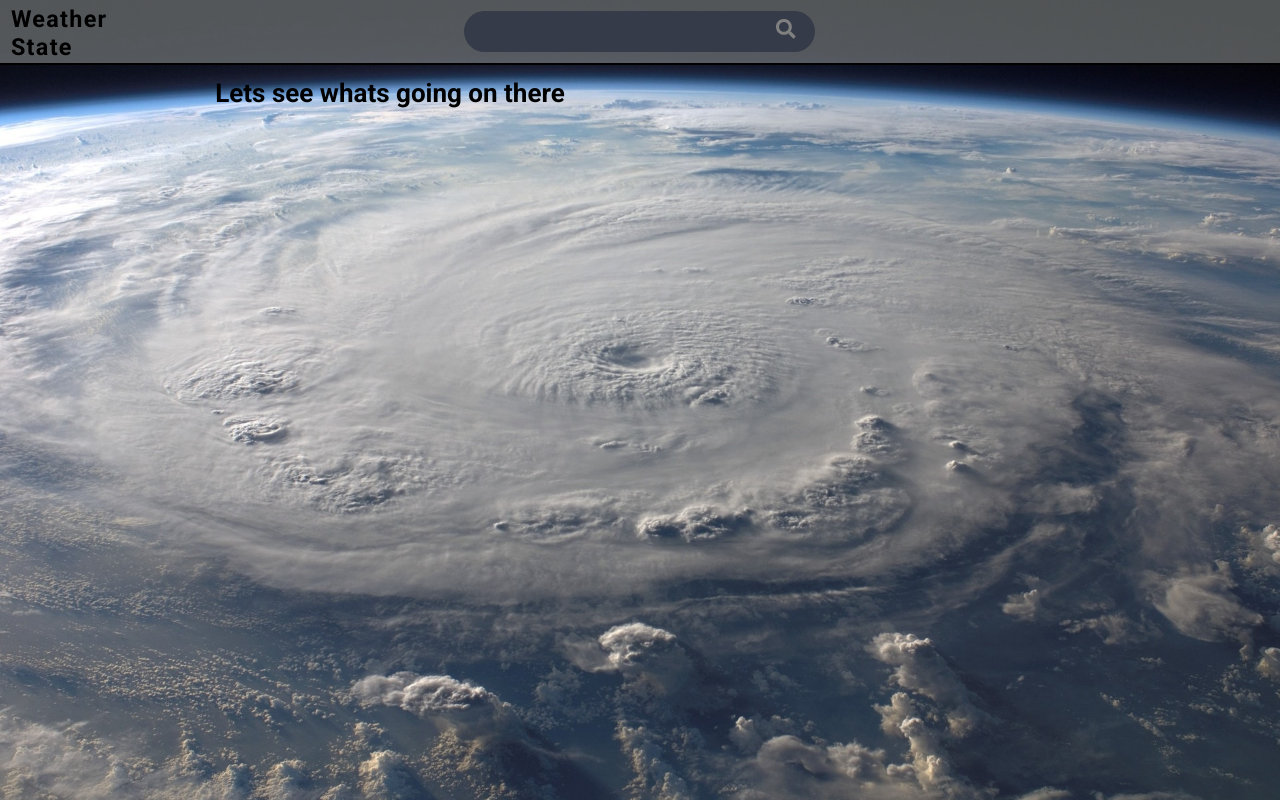
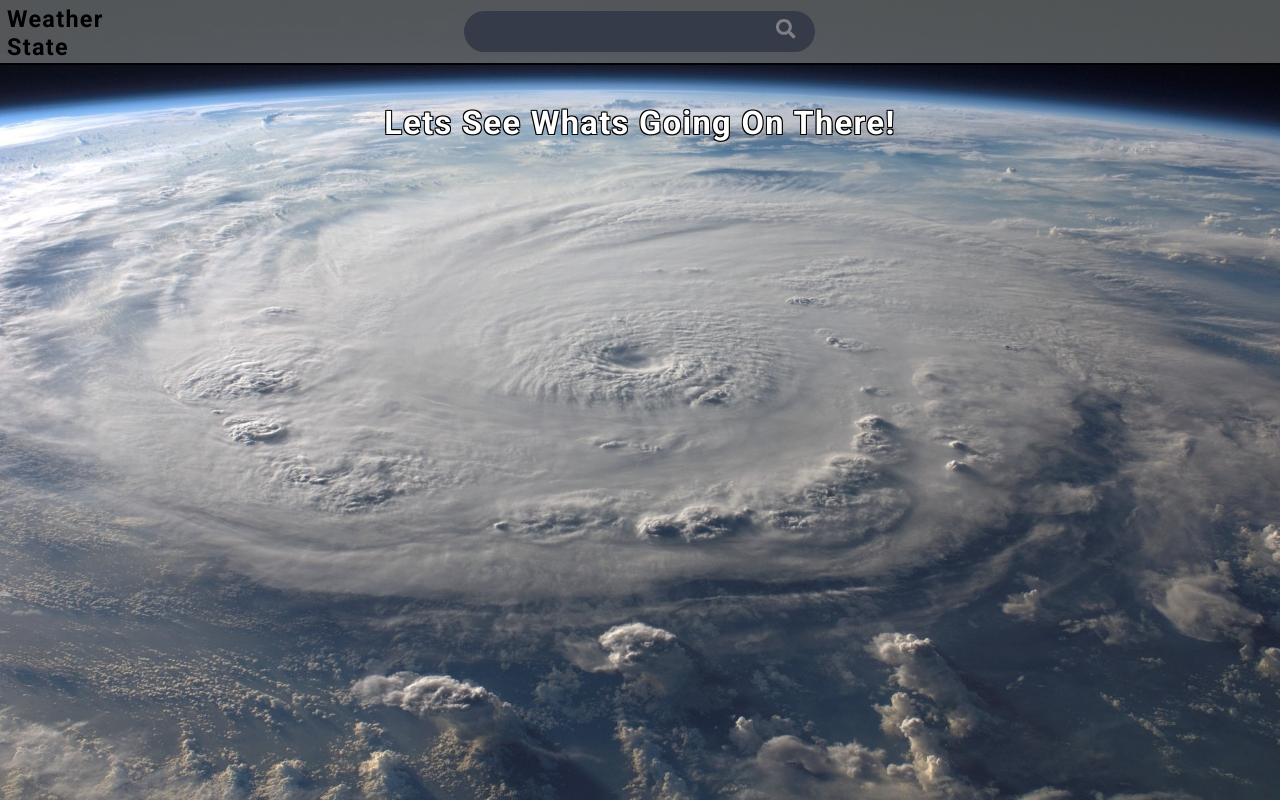
Before and after one commit to Kacper-Arendt/Weather-State, a React (Create React App) app: page / in a window 1280 px wide. Built offline with nearby package versions, Linux system fonts and the light colour scheme; the HTML template or start-up script is replaced by a standard one.

Commit message:
style add box shadow to city

```diff
--- a/src/App.tsx
+++ b/src/App.tsx
@@ -53,8 +53,6 @@ const H1 = styled.h1`
   font-size: 1.8rem;
   letter-spacing: .1rem;
   padding: 5px 0 2px 7px;
-  margin-left: 0.3rem;
-
 `
 
 function App() {
--- a/src/components/Cities.tsx
+++ b/src/components/Cities.tsx
@@ -1,6 +1,7 @@
 import React, {useState} from "react";
 import styled from "styled-components";
 import {useAppDispatch, useAppSelector} from "../redux/hooks";
+import {useEffect} from "react";
 
 import {City} from "./City";
 import {device} from '../Models/MediaQueries'
@@ -8,21 +9,52 @@ import {Status} from '../Models/App';
 import {ICity} from '../Models/City';
 import {Popup} from './UI/Popup';
 import {setMessage} from '../redux/appSlice';
-import {useEffect} from "react";
 
 const Wrapper = styled.div`
   display: flex;
   width: 30rem;
-  flex-direction: column;
+  margin: auto;
+  flex-wrap: wrap;
   justify-content: center;
-  flex-wrap: wrap;
-  align-items: center;
   margin-top: 1rem;
+  letter-spacing: 1.4px;
 
- @media${device.tablet} {
+@media${device.tablet} {
   flex-direction: row;
   width: 60rem;
 }
+
+  h1 {
+    width: 80%;
+    margin-top: 2rem;
+    text-align: center;
+    justify-self: center;
+    font-size: 1.5rem;
+    color: white;
+    text-transform: capitalize;
+    text-shadow: -1px -1px 0 #000, 1px -1px 0 #000, -1px 1px 0 #000, 1px 1px 0 #000;
+
+    animation-name: moveInLeft;
+    animation-duration: 1s;
+
+    @keyframes moveInLeft {
+      0% {
+        opacity: 0;
+        transform: translateX(-20rem);
+      }
+      80% {
+        transform: translateX(.5rem);
+      }
+      100% {
+        opacity: 1;
+        transform: translateX(0);
+      }
+    }
+
+  @media${device.tablet} {
+    font-size: 2.5rem;
+  }
+  }
 `
 
 export const Cities = () => {
@@ -47,7 +79,7 @@ export const Cities = () => {
                     name={city.searchedCity}
                 />
             )}
-            {cities.length < 1 && <h1>Lets see whats going on there</h1>}
+            {cities.length < 1 && <h1>Lets see whats going on there!</h1>}
         </Wrapper>
     )
 }
--- a/src/components/City.tsx
+++ b/src/components/City.tsx
@@ -19,15 +19,12 @@ const Wrapper = styled.div`
   background-color: rgba(53, 59, 72, .9);
   color: white;
   font-size: 1.5rem;
-  transition: all .2s ease-in-out;
+  transition: all 0.5s;
 
   :hover {
-    button {
-      visibility: visible;
-    }
     transform: scale(1.01);
+    box-shadow: 2px 2px 1.5rem #000;
   }
-
 `
 
 const Header = styled.header`
@@ -63,7 +60,6 @@ const WeatherData = styled.div`
 `
 
 const Button = styled.button`
-  visibility: hidden;
   justify-self: center;
   padding: .2rem .2rem;
   width: 3.5rem;
```
